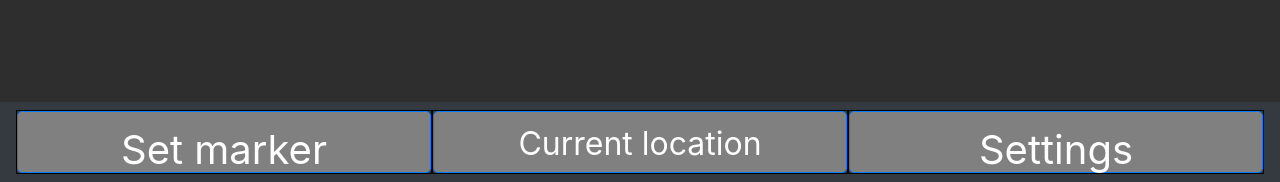
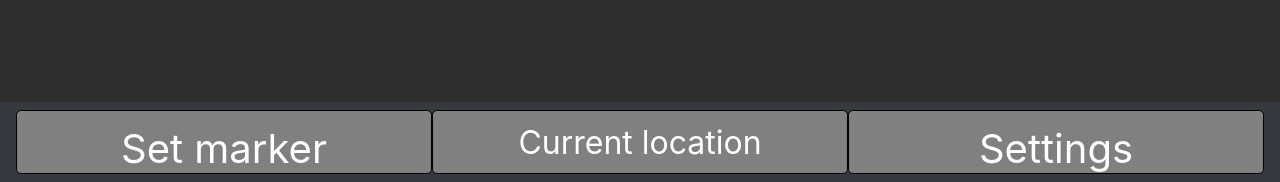
Before and after one commit to MTBorg/Place-of-interest, a Flask app: template server/templates/index.html in a window 1280 px wide. Shown: the part 618-800 px from the top of the page. Run offline with Flask 2, Linux system fonts and the light colour scheme; the template is opened without the code that fills it: most values are stand-ins (such as "Sample title", 1, 10 or a date in 2020); some libraries are stand-ins or nearby versions.

Commit message:
Buttons
Changed borders on the buttons.

```diff
--- a/server/templates/index.html
+++ b/server/templates/index.html
@@ -32,22 +32,22 @@
 				<div class="col-sm-12" style="height: 100%;"><!-- Column making the map adjustable to differnt devices-->
                     <nav class="navbar navbar-expand fixed-bottom navbar-dark bg-dark" style="height: 10%; "> <!-- Menu in the bottom of the page -->
                         <ul class="navbar-nav" style="width: 100%; height: 100%;">
-                             <li class="nav-item" style="float: left; width: 33.33%; height: 100%; border: 1px solid black;">
+                             <li class="nav-item" style="float: left; width: 33.33%; height: 100%;">
                                 <form id="sendLatLng" method="POST" action="/" style="height: 100%;">
                                     <input id="latInput" name="lat" type="hidden">
                                     <input id="lngInput" name="lng" type="hidden">
-                                    <button type="submit" class="btn btn-primary btn-lg btn-block"  style="height: 100%; font-size: 2.5em;  background-color: grey;"  >
+                                    <button type="submit" class="btn btn-primary btn-lg btn-block"  style="height: 100%; font-size: 2.5em;  background-color: grey; border: 1px solid black;"  >
                                         Set marker
                                     </button>
                                 </form>
                              </li>
-                            <li class="nav-item mx-auto" style=" width: 33.33%; height: 100%;  border: 1px solid black;">  <!-- Just none-functions buttons for display-->
-                                <button style="height: 100%; font-size:  2em;  background-color: grey;" class="btn btn-primary btn-lg btn-block" onclick="reCenterMap()">
+                            <li class="nav-item mx-auto" style=" width: 33.33%; height: 100% ">  <!-- Just none-functions buttons for display-->
+                                <button style="height: 100%; font-size:  2em;  background-color: grey; border: 1px solid black;" class="btn btn-primary btn-lg btn-block" onclick="reCenterMap()">
                                     Current location
                                 </button>
                             </li>
-                            <li class="nav-item" style="float: right; width: 33.33%; height: 100%;  border: 1px solid black;">
-                                <button class="btn btn-primary btn-lg btn-block" style="height: 100%; font-size:  2.5em; background-color: grey;">Settings </button>
+                            <li class="nav-item" style="float: right; width: 33.33%; height: 100%;">
+                                <button class="btn btn-primary btn-lg btn-block" style="height: 100%; font-size:  2.5em; background-color: grey; border: 1px solid black;">Settings </button>
                             </li>
                         </ul>
                     </nav>
```
